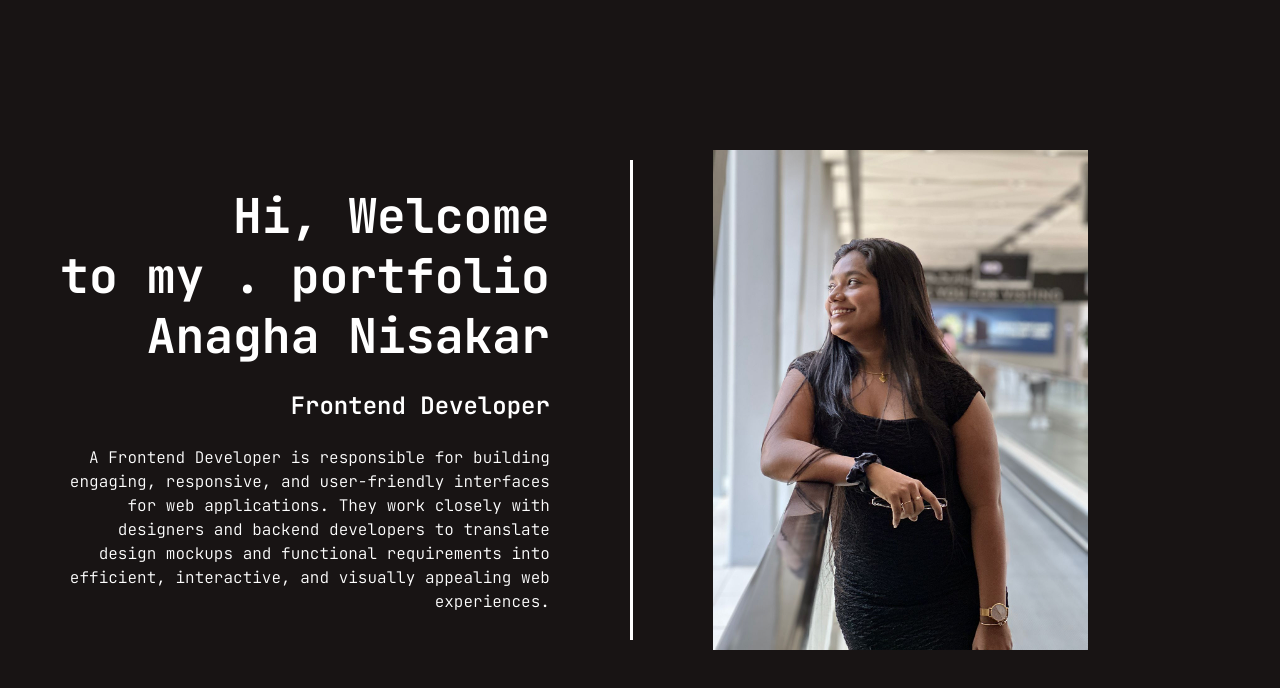
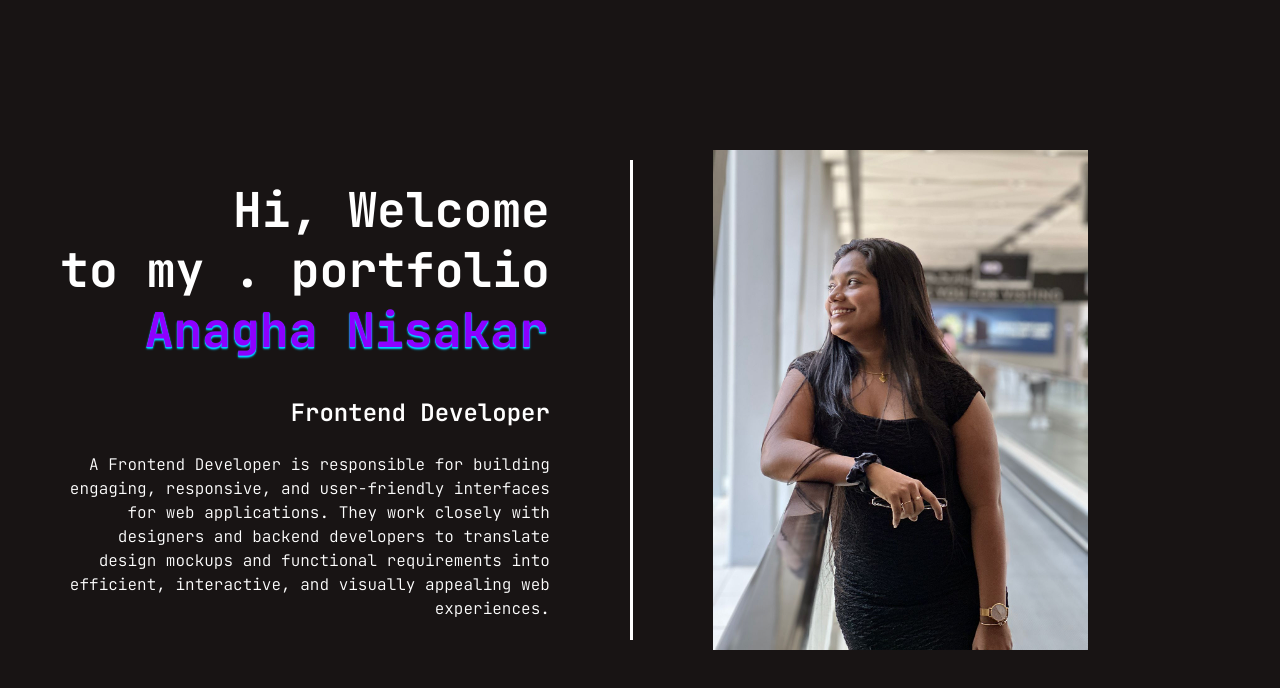
Before and after one commit to an-agha/anagha-portfolio, a Next.js app: page / in a window 1280 px wide. Shown: the top 688 px of the page. Built offline with nearby package versions, Linux system fonts and the light colour scheme.

Commit message:
animation

```diff
--- a/app/globals.css
+++ b/app/globals.css
@@ -5,6 +5,7 @@
 
 @theme inline {
   --color-background: var(--background);
+  --secondary: oklch(0.547 0.319 296.32);
   --color-foreground: var(--foreground);
   --font-sans: var(--font-geist-sans);
   --font-mono: var(--font-geist-mono);
@@ -53,11 +54,11 @@
   --popover-foreground: oklch(0.13 0.028 261.692);
   --primary: oklch(0.21 0.034 264.665);
   --primary-foreground: oklch(0.985 0.002 247.839);
-  --secondary: oklch(0.967 0.003 264.542);
+  --secondary: oklch(0.547 0.319 296.32);
   --secondary-foreground: oklch(0.21 0.034 264.665);
   --muted: oklch(0.967 0.003 264.542);
   --muted-foreground: oklch(0.551 0.027 264.364);
-  --accent: oklch(0.967 0.003 264.542);
+  --accent: #00CAFF;
   --accent-foreground: oklch(0.21 0.034 264.665);
   --destructive: oklch(0.577 0.245 27.325);
   --border: oklch(0.928 0.006 264.531);
@@ -87,7 +88,7 @@
   --popover-foreground: oklch(0.985 0.002 247.839);
   --primary: oklch(0.928 0.006 264.531);
   --primary-foreground: oklch(0.21 0.034 264.665);
-  --secondary: oklch(0.278 0.033 256.848);
+  --secondary: oklch(0.547 0.319 296.32);
   --secondary-foreground: oklch(0.985 0.002 247.839);
   --muted: oklch(0.278 0.033 256.848);
   --muted-foreground: oklch(0.707 0.022 261.325);
@@ -134,3 +135,20 @@
   width: 100%;
   max-width: 1240px;
 }
+
+.typing-text {
+    display: inline-block;
+    overflow: hidden;
+    white-space: nowrap;
+    border-right: 2px solid white;
+    animation: typing 3s steps(20, end), blink 0.7s step-end infinite;
+  }
+
+  @keyframes typing {
+    from { width: 0 }
+    to { width: 100% }
+  }
+
+  @keyframes blink {
+    50% { border-color: transparent }
+  }
--- a/components/landing/Hero.tsx
+++ b/components/landing/Hero.tsx
@@ -8,7 +8,7 @@ function Hero() {
         <h1 className='text-2xl lg:text-5xl font-bold text-white text-right leading-15'>
           Hi, Welcome<br />
           to my . portfolio <br />
-          Anagha Nisakar
+          <span className="typing-text text-secondary text-shadow-sm text-shadow-accent">Anagha Nisakar</span>
         </h1>
         <h3 className='text-xl lg:text-2xl font-semibold text-white text-right'>
           Frontend Developer
```
